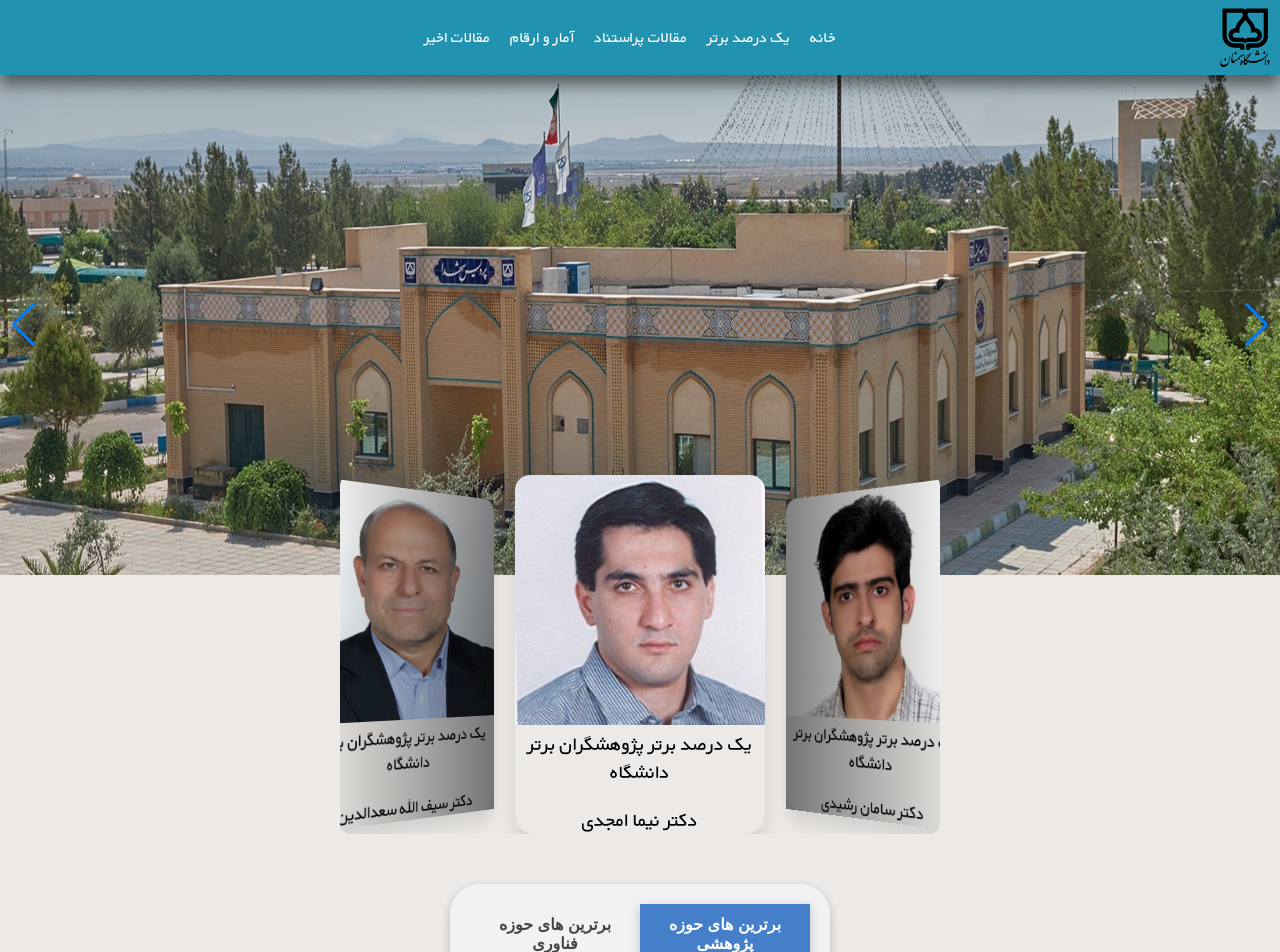
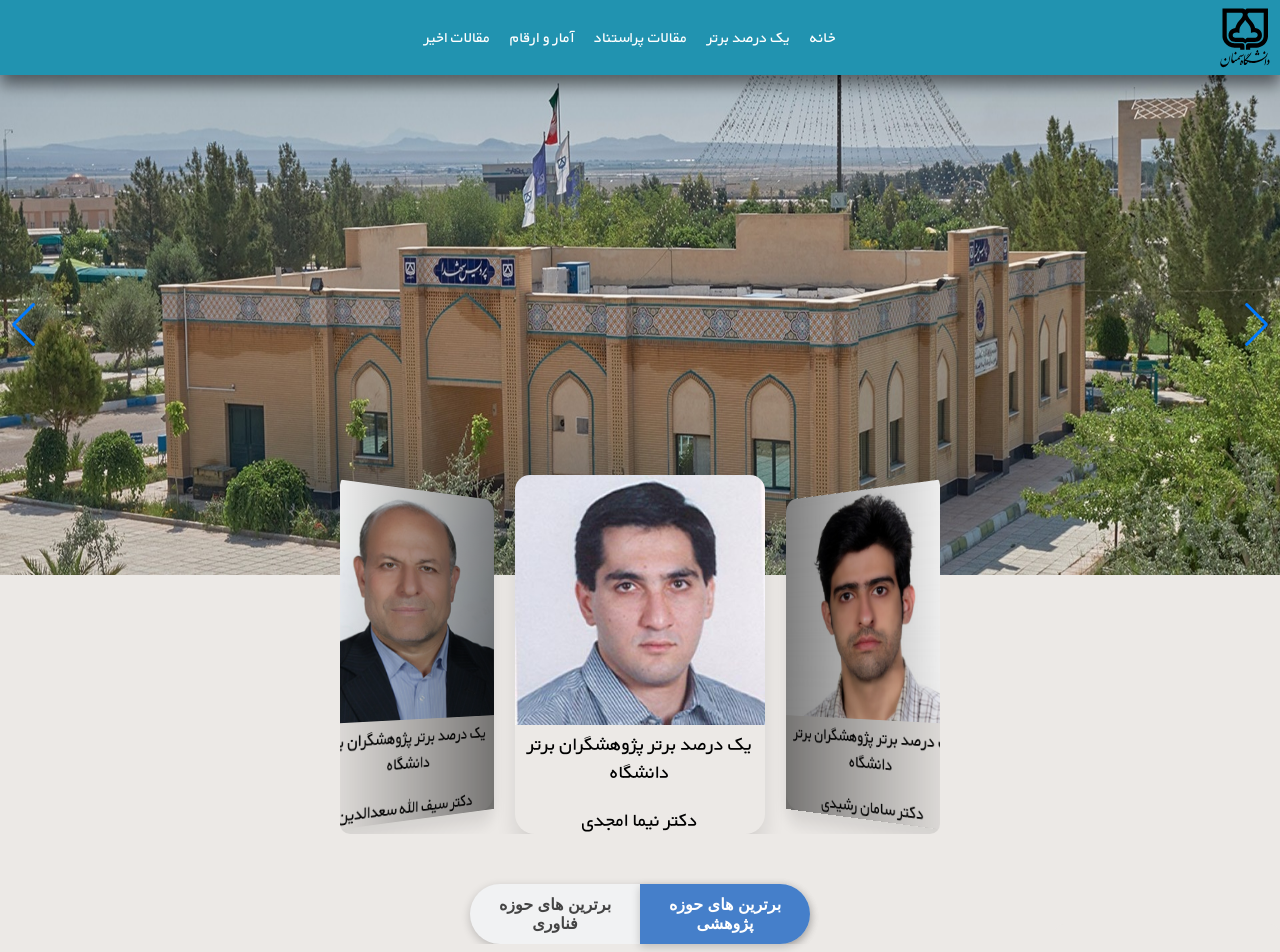
Before and after one commit to Mapl6/vitrin, a React (Vite) app: page / in a window 1280 px wide. Shown: the top 952 px of the page. Built offline with nearby package versions, Linux system fonts and the light colour scheme.

Commit message:
tg btn styles changed

```diff
--- a/src/App.css
+++ b/src/App.css
@@ -502,7 +502,7 @@
 
 .tg-btn {
   width: 340px;
-  padding: 20px;
+
   margin: 0px auto;
   display: flex;
   justify-content: center;
@@ -516,7 +516,7 @@
 }
 
 .tg-btn button {
-  width: 50%;
+  width: 100%;
   height: 100%;
   border: none;
   outline: none;
@@ -539,3 +539,11 @@
   background-color: rgba(0, 0,0,0.1);
 
 }
+.btn1{
+  border-top-right-radius: 80px;
+  border-bottom-right-radius: 80px;
+}
+.btn2{
+  border-top-left-radius: 80px;
+  border-bottom-left-radius: 80px;
+}
```
